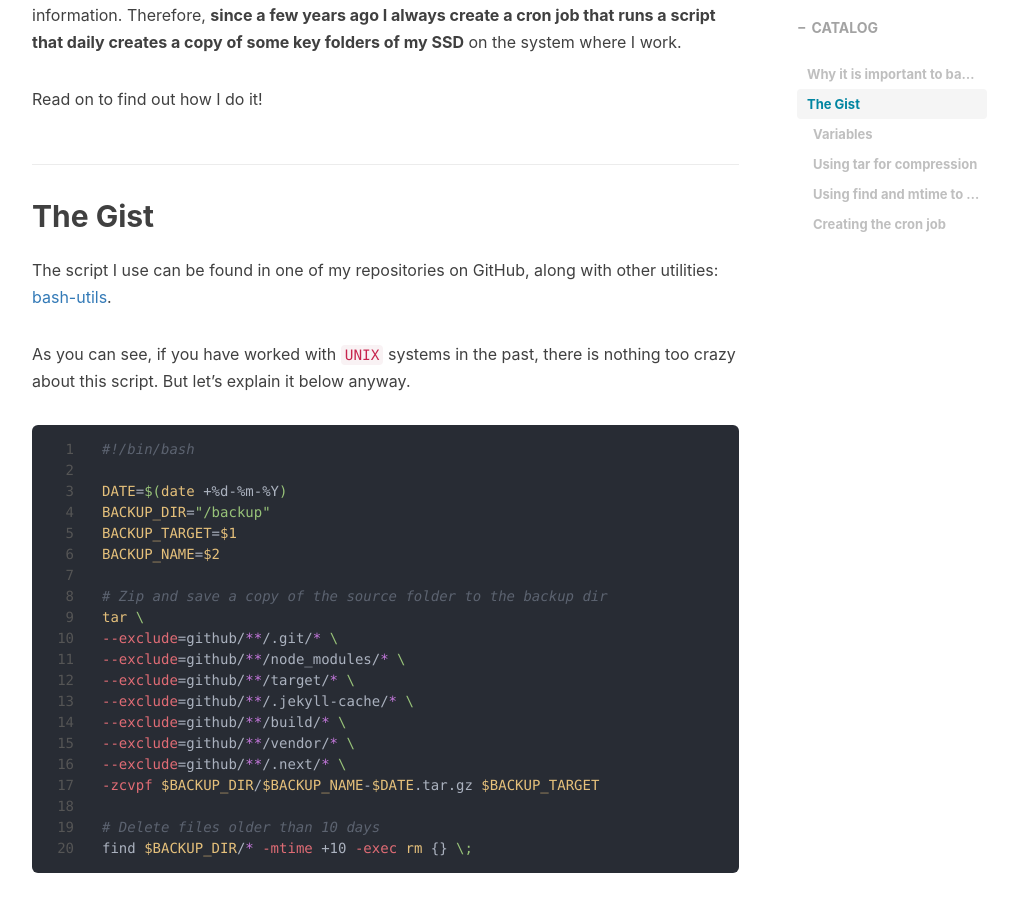
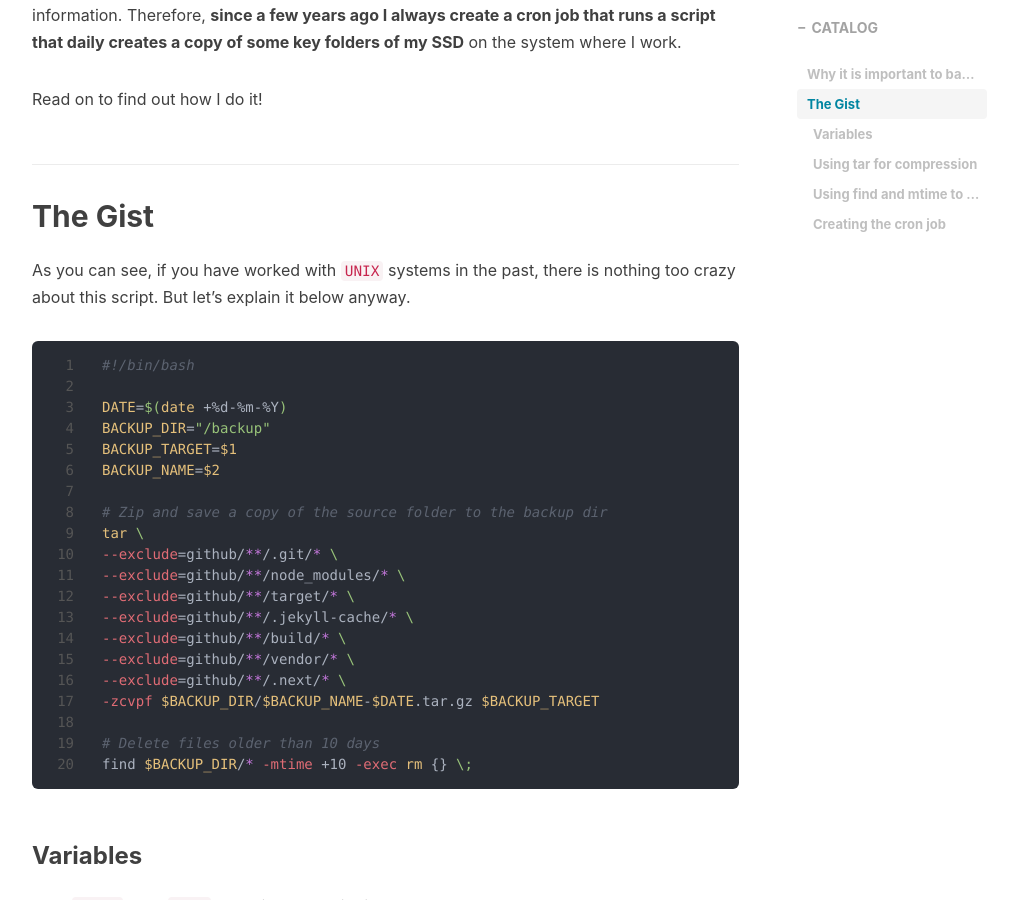
Before and after one commit to carlos-molero/carlos-molero.github.io, a Jekyll site: the page built from _posts/2022-11-26-backing-up-data-with-bash-and-cron.md, in a window 1280 px wide and 900 px high, scrolled down 866 px. Shown: the whole window, without its empty margins (233-1242 px from the left). Built offline with Jekyll 4.4.1, drawn with Linux system fonts in a browser that asks for light colours; nearby versions of some CDN libraries; comment, search, counter and statistics services are not loaded.

```diff
--- a/_posts/2022-11-26-backing-up-data-with-bash-and-cron.md
+++ b/_posts/2022-11-26-backing-up-data-with-bash-and-cron.md
@@ -20,8 +20,6 @@
 Read on to find out how I do it!
 
 ## The Gist
-
-The script I use can be found in one of my repositories on GitHub, along with other utilities: [bash-utils](https://github.com/carlos-molero/bash-utils/blob/master/backup.sh).
 
 As you can see, if you have worked with `UNIX` systems in the past, there is nothing too crazy about this script. But let's explain it below anyway.
 
```
